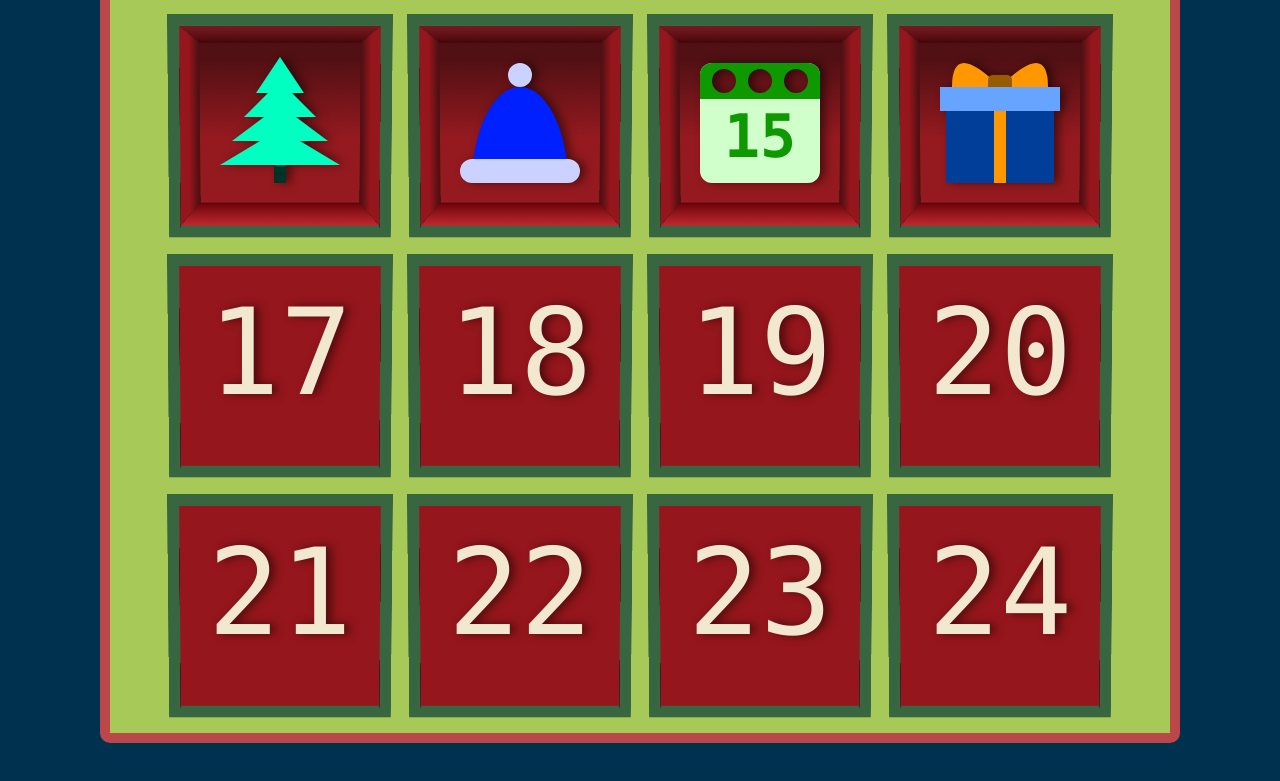
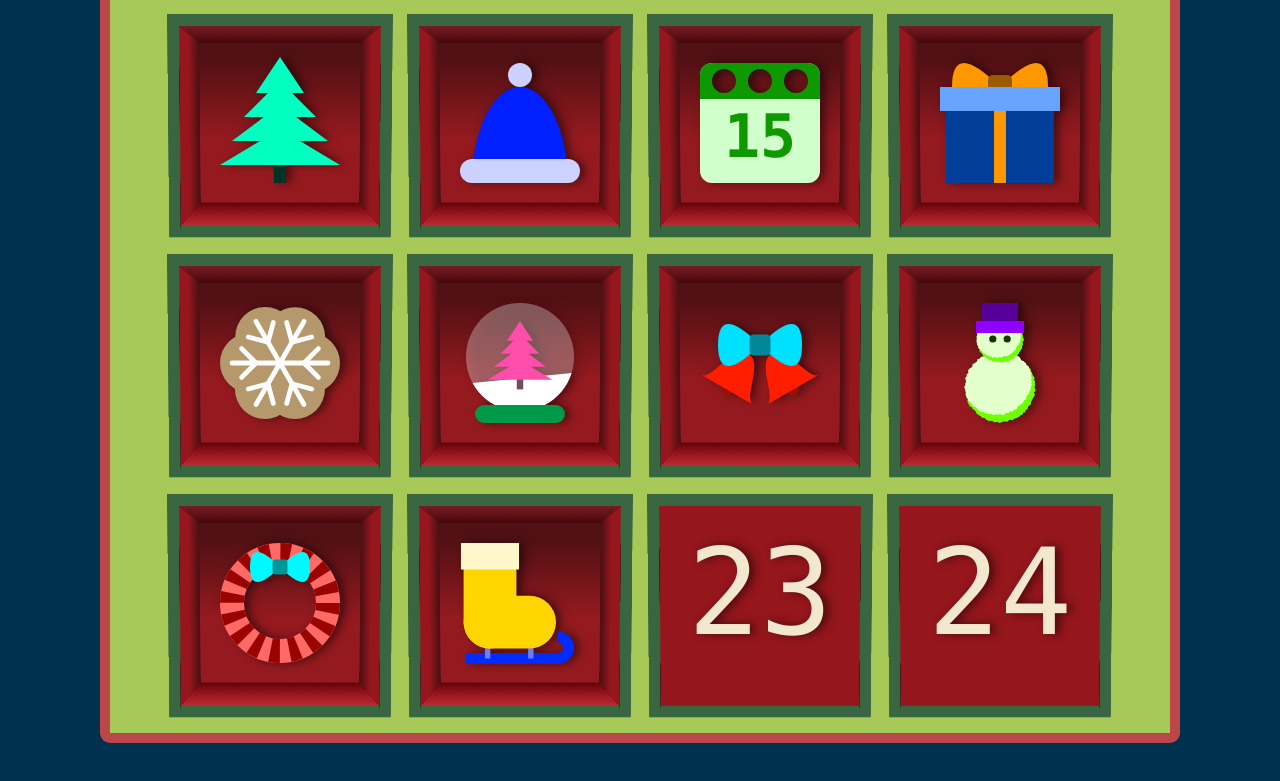
Before and after one commit to EgbertLudema/christmas_calendar, a plain HTML site: page index.html in a window 1280 px wide. Shown: the part 870-1651 px from the top of the page. Drawn offline with Linux system fonts and the light colour scheme.

Commit message:
Followed 6 courses
Followed the 17th > 22th courses.

Learning about reusability and consistency

```diff
--- a/index.html
+++ b/index.html
@@ -30,6 +30,12 @@
       <script src="items/hat.js"></script>
       <script src="items/calendar.js"></script>
       <script src="items/present.js"></script>
+      <script src="items/cookie.js"></script>
+      <script src="items/globe.js"></script>
+      <script src="items/bells.js"></script>
+      <script src="items/snowMan.js"></script>
+      <script src="items/crown.js"></script>
+      <script src="items/skate.js"></script>
 
       <script>
          const cellSize = 200;
@@ -51,6 +57,12 @@
          drawItemFunctions[14] = drawHat;
          drawItemFunctions[15] = drawCalendar;
          drawItemFunctions[16] = drawPresent;
+         drawItemFunctions[17] = drawCookie;
+         drawItemFunctions[18] = drawGlobe;
+         drawItemFunctions[19] = drawBells;
+         drawItemFunctions[20] = drawSnowMan;
+         drawItemFunctions[21] = drawCrown;
+         drawItemFunctions[22] = drawSkate;
 
 
          // Custom draw items
--- /dev/null
+++ b/items/bells.js
@@ -0,0 +1,24 @@
+function drawBells(ctx, x, y, size, hue) {
+    const bell = {
+       size: size / 2,
+       y: y + size * 0.15,
+       xOffset: size * 0.2,
+       rotation: Math.PI / 6
+    };
+
+    ctx.save();
+
+    ctx.translate(x, bell.y);
+    ctx.rotate(bell.rotation);
+    drawBell(ctx, -bell.xOffset, 0, bell.size, hue);
+    ctx.rotate(-2 * bell.rotation);
+    drawBell(ctx, +bell.xOffset, 0, bell.size, hue);
+
+    ctx.restore();
+
+    const bow = {
+       size: size * 0.7,
+       y: y - size * 0.15
+    };
+    drawBow(ctx, x, bow.y, bow.size, color.reverse(hue));
+}
--- /dev/null
+++ b/items/cookie.js
@@ -0,0 +1,19 @@
+function drawCookie(ctx, x, y, size, hue) {
+   const radius = size / 4;
+
+   const length = 2 * Math.PI * radius;
+   const dashLength = length / 6;
+
+   ctx.setLineDash([0, dashLength]);
+
+   draw.circle(ctx, x, y, radius, {
+      lineWidth: radius * 2,
+      strokeStyle: "#b6986d",
+      lineCap: "round"
+   });
+
+   ctx.setLineDash([]);
+
+   ctx.filter = "grayscale(1) brightness(20)";
+   drawSnowFlake(ctx, x, y, size * 0.8, hue);
+}
--- /dev/null
+++ b/items/crown.js
@@ -0,0 +1,31 @@
+function drawCrown(ctx, x, y, size, hue) {
+    const top = y - size / 2;
+
+    const thickness = size * 0.2;
+    const radius = size * 0.5;
+
+    draw.circle(ctx, x, y, radius, {
+       strokeStyle: color.light(hue),
+       lineWidth: thickness,
+       outline: "inside"
+    });
+
+    const length = Math.PI * 2 * radius;
+    const dashLength = length / 40;
+    ctx.setLineDash([dashLength, dashLength]);
+
+    draw.circle(ctx, x, y, radius, {
+       strokeStyle: color.dark(hue),
+       lineWidth: thickness,
+       outline: "inside"
+    });
+
+    ctx.setLineDash([]);
+
+    const bow = {
+       x,
+       y: top + thickness,
+       size: radius
+    };
+    drawBow(ctx, bow.x, bow.y, bow.size, color.reverse(hue));
+}
--- /dev/null
+++ b/items/globe.js
@@ -0,0 +1,47 @@
+function drawGlobe(ctx, x, y, size, hue) {
+    const top = y - size / 2;
+    const bottom = y + size / 2;
+
+    const ball = {
+       radius: size * 0.45,
+       x,
+       get y() { return top + this.radius },
+       color: "rgba(255, 255, 255, 0.3)"
+    };
+
+    // Snow
+    ctx.fillStyle = "#fff";
+    ctx.beginPath();
+    ctx.arc(ball.x, ball.y, ball.radius, 0.3, Math.PI - 0.5);
+    ctx.fill();
+
+    // Tree
+    const tree = {
+       size: ball.radius * 1.2,
+       x,
+       y: ball.y,
+       hue: color.reverse(hue)
+    };
+    drawTree(ctx, tree.x, tree.y, tree.size, tree.hue);
+
+    // Globe
+    draw.circle(ctx, ball.x, ball.y, ball.radius, {
+       fillStyle: ball.color
+    });
+
+    // Base
+    const base = {
+       height: size * 0.15,
+       width: size * 0.6,
+       get y() { return bottom - this.height / 2 },
+       get left() { return x - this.width / 2 },
+       get right() { return x + this.width / 2 },
+       color: color.dark(hue)
+    };
+
+    draw.line(ctx, base.left, base.y, base.right, base.y, {
+       strokeStyle: base.color,
+       lineWidth: base.height,
+       lineCap: "round"
+    });
+}
--- /dev/null
+++ b/items/skate.js
@@ -0,0 +1,15 @@
+function drawSkate(ctx, x, y, size, hue) {
+    const sledge = {
+       x,
+       bottom: y + size * 0.35,
+       size: size * 0.9
+    };
+    drawSledge(ctx, sledge.x, sledge.bottom, sledge.size, hue);
+
+    const sock = {
+       x: x - size * 0.25,
+       y: y + size * 0.05,
+       size: size * 1.1
+    };
+    drawSock(ctx, sock.x, sock.y, sock.size, color.reverse(hue), 0);
+}
--- /dev/null
+++ b/items/snowMan.js
@@ -0,0 +1,51 @@
+function drawSnowMan(ctx, x, y, size, hue) {
+    const top = y - size / 2;
+
+    const bottomBall = {
+       size: size * 0.6,
+       x,
+       y: y + size * 0.2
+    };
+    drawSnowBall(ctx, bottomBall.x, bottomBall.y, bottomBall.size, hue);
+
+    const topBall = {
+       size: size * 0.4,
+       x,
+       y: y - size * 0.2
+    };
+    drawSnowBall(ctx, topBall.x, topBall.y, topBall.size, hue);
+
+    const eye = {
+       radius: size * 0.03,
+       xOffset: size * 0.06,
+       y: topBall.y
+    };
+
+    draw.circle(ctx, x - eye.xOffset, eye.y, eye.radius, {
+       fillStyle: color.darkest(hue)
+    });
+    draw.circle(ctx, x + eye.xOffset, eye.y, eye.radius, {
+       fillStyle: color.darkest(hue)
+    });
+
+    const hat = {
+       width: size * 0.3,
+       height: size * 0.2,
+       x,
+       bottom: topBall.y - size * 0.05,
+       top,
+       sleeveHeight: size * 0.1,
+       sleeveWidth: size * 0.4,
+       hue: color.reverse(hue)
+    };
+
+    draw.line(ctx, hat.x, hat.bottom, hat.x, hat.top, {
+       lineWidth: hat.width,
+       strokeStyle: color.dark(hat.hue)
+    });
+
+    draw.line(ctx, hat.x, hat.bottom, hat.x, hat.bottom - hat.sleeveHeight, {
+       lineWidth: hat.sleeveWidth,
+       strokeStyle: color.normal(hat.hue)
+    });
+}
```
